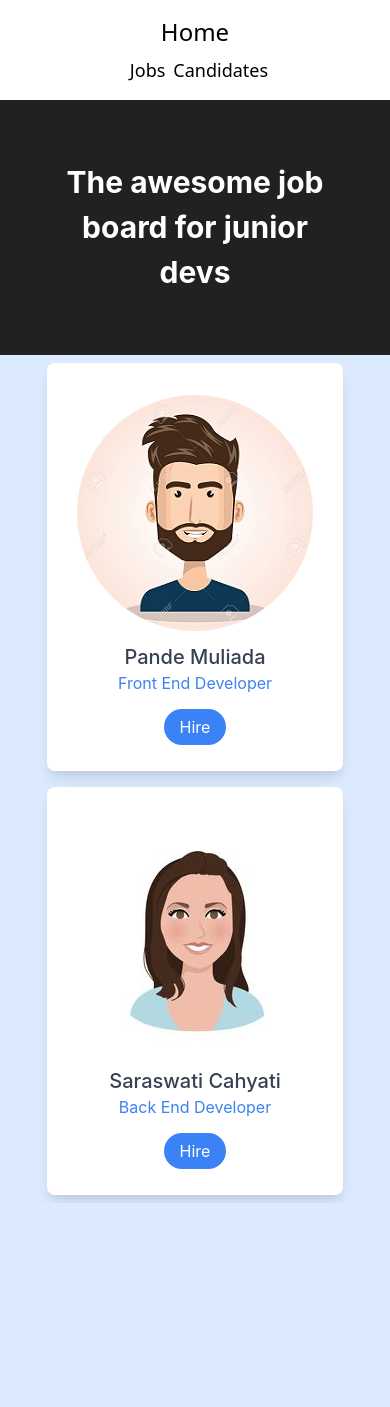
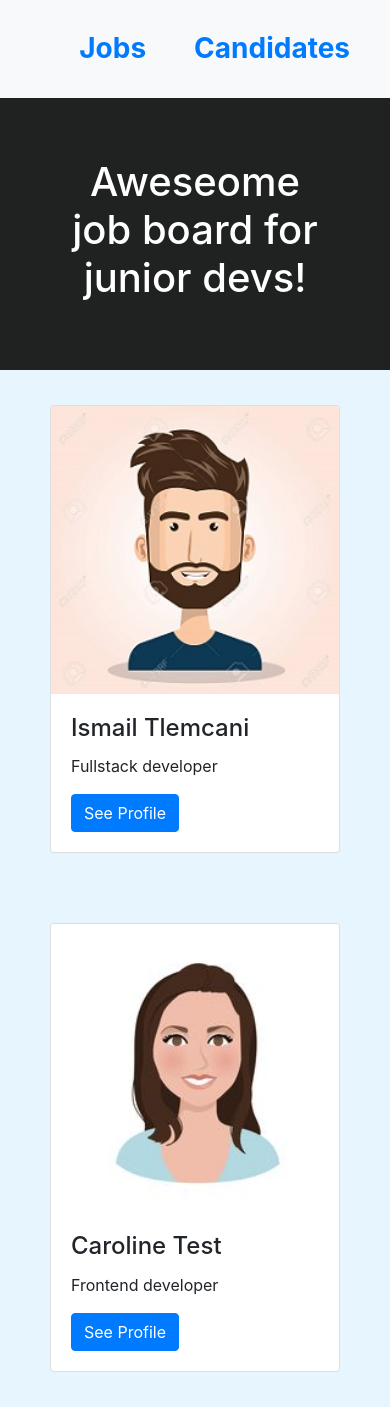
Before and after one commit to Ismailtlem/jobboard, a React (Create React App) app in the folder frontend/: page /candidates in a window 390 px wide. Before the commit the page ends 1203 px from the top, so only its background shows below. Built offline with nearby package versions, Linux system fonts and the light colour scheme.

Commit message:
Fix responsiveness and add bootstrap

```diff
--- a/frontend/package.json
+++ b/frontend/package.json
@@ -6,6 +6,7 @@
     "@testing-library/jest-dom": "^4.2.4",
     "@testing-library/user-event": "^7.2.1",
     "axios": "^0.21.0",
+    "bootstrap": "^4.5.3",
     "react": "^16.13.1",
     "react-dom": "^16.13.1",
     "react-redux": "^7.2.1",
--- a/frontend/public/index.html
+++ b/frontend/public/index.html
@@ -25,12 +25,20 @@
       Learn how to configure a non-root public URL by running `npm run build`.
     -->
     <title>Job board App</title>
+    <!-- Add Tailwind CSS CDN
     <link
       href="https://unpkg.com/tailwindcss@^1.0/dist/tailwind.min.css"
       rel="stylesheet"
-    />
+    /> -->
+    <!-- Add bootstrap CDN
+    <link
+      rel="stylesheet"
+      href="https://maxcdn.bootstrapcdn.com/bootstrap/3.3.7/css/bootstrap.min.css"
+      integrity="sha384-BVYiiSIFeK1dGmJRAkycuHAHRg32OmUcww7on3RYdg4Va+PmSTsz/K68vbdEjh4u"
+      crossorigin="anonymous"
+    /> -->
   </head>
-  <body class="bg-blue-100">
+  <body style="background-color: rgb(231, 246, 254)">
     <noscript>You need to enable JavaScript to run this app.</noscript>
     <div id="root"></div>
     <!--
--- a/frontend/src/App.js
+++ b/frontend/src/App.js
@@ -31,7 +31,7 @@
   return (
     <div className="App">
       <NavBar />
-      <h1 className="text-6xl"></h1>
+      {/* <h1 className="text-6xl"></h1> */}
       <SearchBar handleChange={handleChange} input={term} />
       {jobs.length === 0 ? (
         <p>Jobs are fetching ...</p>
--- a/frontend/src/components/Candidate.js
+++ b/frontend/src/components/Candidate.js
@@ -1,63 +1,40 @@
 import React from "react";
 import NavBar from "./NavBar";
+import "./design/Candidate.css";
 
 //Candidate component
 const Candidate = () => {
   return (
     <div className="Candidate">
       <NavBar />
-      <div id="container" className="w-4/5 mx-auto">
-        <div className="flex flex-col sm:flex-row">
-          {/*Card 1 */}
-          <div className="sm:w-1/4 p-2">
-            <div className="bg-white px-6 py-8 rounded-lg shadow-lg text-center">
-              <div className="mb-3">
+      <div className="container d-flex flex-wrap">
+        <div class="card candidate-style">
           <img
-                  className="w-auto mx-auto rounded-full"
+            class="card-img-top"
             src="./images/avatar-men.jpg"
-                  alt=""
+            alt="Card image"
           />
-              </div>
-              <h2 className="text-xl font-medium text-gray-700">
-                Pande Muliada
-              </h2>
-              <span className="text-blue-500 block mb-5">
-                Front End Developer
-              </span>
-
-              <a
-                href="#"
-                className="px-4 py-2 bg-blue-500 text-white rounded-full"
-              >
-                Hire
+          <div class="card-body">
+            <h4 class="card-title">Ismail Tlemcani</h4>
+            <p class="card-text">Fullstack developer</p>
+            <a href="#" class="btn btn-primary">
+              See Profile
             </a>
           </div>
         </div>
 
-          {/*Card 2 */}
-          <div className="sm:w-1/4 p-2">
-            <div className="bg-white px-6 py-8 rounded-lg shadow-lg text-center">
-              <div className="mb-3">
+        <div class="card candidate-style">
           <img
-                  className="w-auto mx-auto rounded-full"
+            class="card-img-top"
             src="./images/avatar-women.jpg"
-                  alt=""
+            alt="Card image"
           />
-              </div>
-              <h2 className="text-xl font-medium text-gray-700">
-                Saraswati Cahyati
-              </h2>
-              <span className="text-blue-500 block mb-5">
-                Back End Developer
-              </span>
-
-              <a
-                href="#"
-                className="px-4 py-2 bg-blue-500 text-white rounded-full"
-              >
-                Hire
+          <div class="card-body">
+            <h4 class="card-title">Caroline Test </h4>
+            <p class="card-text">Frontend developer</p>
+            <a href="#" class="btn btn-primary">
+              See Profile
             </a>
-            </div>
           </div>
         </div>
       </div>
--- a/frontend/src/components/JobBoardComponent.js
+++ b/frontend/src/components/JobBoardComponent.js
@@ -11,44 +11,44 @@
   }
 
   return (
-    <div className="flex bg-white shadow-lg m-4 p-6 rounded">
+    <div className="d-flex flex-wrap bg-white shadow m-4 p-6 rounded">
       <div>
         <img
           data-testid="company-logo"
           src={job.logo}
           alt={job.company}
-          className="logo"
+          className="m-2 p-2 companyLogo"
         />
       </div>
+
       <div
         data-testid="job-details"
-        className="flex flex-col justify-between ml-4"
+        className="d-flex flex-wrap  flex-column justify-content-between ml-4"
       >
-        <h3 className="font-bold text-blue-500">
+        <h3 className="font-weight-bold text-primary m-2">
           {job.company}
           {job.jobNew && (
-            <span className="text-teal-100 bg-teal-500 font-bold m-2 p-1 rounded-full">
+            <span className="h5 text-white bg-success m-4 p-1 rounded-pill">
               New
             </span>
           )}
           {job.featured && (
-            <span className="text-white bg-black font-bold m-2 p-1 rounded-full">
+            <span className="h5 text-white bg-dark font-weight-bold m-4 p-1 rounded-pill">
               Featured
             </span>
           )}
         </h3>
-        <h2 className="font-bold text-xl">{job.position}</h2>
-        <p className="text-gray-700">
+        <h2 className="font-weight-bold h4">{job.position}</h2>
+        <p className="h5">
           {job.postedAt} · {job.contract} · {job.position}
         </p>
       </div>
-      <div className="flex items-center justify-center ml-auto">
+
+      <div className="d-flex flex-row flex-wrap align-items-center justify-content-center ml-auto">
         {tags
           ? tags.map((tag) => {
               return (
-                <span className="text-blue-500 bg-blue-100 font-bold m-2 p-2 rounded">
-                  {tag}
-                </span>
+                <div className="m-2 p-2 rounded background-blue">{tag}</div>
               );
             })
           : ""}
--- a/frontend/src/components/NavBar.js
+++ b/frontend/src/components/NavBar.js
@@ -4,32 +4,30 @@
 
 const NavBar = () => {
   return (
-    <div className="NavBar">
-      <div className="font-sans flex flex-col text-center sm:flex-row sm:text-left sm:justify-between py-4 px-6 bg-white shadow sm:items-baseline w-full">
-        <div className="mb-2 sm:mb-0">
-          <Link
-            href="/home"
-            className="text-2xl no-underline text-grey-darkest hover:text-blue-dark"
-          >
+    <div>
+      <div className="navbar navbar-expand-lg navbar-light bg-light">
+        <ul className="navbar-nav ml-auto d-flex flex-row">
+          {/* <li className="nav-item active m-4">
+          <Link href="/home" className="">
             Home
           </Link>
-        </div>
-        <div>
-          <Link
-            to="/"
-            className="text-lg no-underline text-grey-darkest hover:text-blue-dark ml-2"
-          >
-            Jobs
-          </Link>
-          <Link
-            to="/candidates"
-            className="text-lg no-underline text-grey-darkest hover:text-blue-dark ml-2"
-          >
-            Candidates
-          </Link>
-        </div>
+        </li> */}
+          <li className="nav-item active m-4 h3 font-weight-bold">
+            <Link to="/" className="">
+              Jobs
+            </Link>
+          </li>
+
+          <li className="nav-item active m-4 h3 font-weight-bold">
+            <Link to="/candidates" className="">
+              Candidates
+            </Link>
+          </li>
+        </ul>
       </div>
-      <h1 className="header">The awesome job board for junior devs</h1>
+      <div class="big-title3 text-center navbarHeader">
+        <h1 class="big_title1">Aweseome job board for junior devs!</h1>
+      </div>
     </div>
   );
 };
--- a/frontend/src/components/SearchBar.js
+++ b/frontend/src/components/SearchBar.js
@@ -1,16 +1,34 @@
-import React, { useState } from "react";
+import React from "react";
 
 function SearchBar(props) {
   return (
-    <div className="container py-8 m-4 p-6">
-      <input
-        className="w-full h-16 px-3 rounded mb-8 focus:outline-none focus:shadow-outline text-xl px-8 shadow-lg"
-        type="search"
-        placeholder="Search..."
-        data-testid="searchbar-id"
-        value={props.input}
-        onChange={props.handleChange}
-      />
+    <div className="container">
+      <br />
+      <div className="row justify-content-center">
+        <div className="col-12 col-md-10 col-lg-8">
+          <div className="card-body row no-gutters align-items-center">
+            <div className="col-auto">
+              <i className="fas fa-search h4 text-body"></i>
+            </div>
+
+            <div className="col">
+              <input
+                className="form-control form-control-lg form-control-borderless"
+                type="search"
+                placeholder="Type the job you want"
+                value={props.input}
+                onChange={props.handleChange}
+              />
+            </div>
+
+            <div className="col-auto">
+              <button className="btn btn-lg btn-success" type="submit">
+                Search
+              </button>
+            </div>
+          </div>
+        </div>
+      </div>
     </div>
   );
 }
--- /dev/null
+++ b/frontend/src/components/design/Candidate.css
@@ -0,0 +1,5 @@
+.candidate-style {
+  width: 400px;
+  margin: 35px;
+  position: relative;
+}
--- a/frontend/src/components/design/NavBar.css
+++ b/frontend/src/components/design/NavBar.css
@@ -1,6 +1,5 @@
-.header {
+.navbarHeader {
   padding: 60px;
-  text-align: center;
   background: #202222;
   color: white;
   font-size: 30px;
--- a/frontend/src/index.css
+++ b/frontend/src/index.css
@@ -12,7 +12,11 @@
     monospace;
 }
 
-.logo {
+.companyLogo {
   width: 88px;
   height: 88px;
 }
+
+.background-blue {
+  background-color: rgb(231, 246, 254);
+}
--- a/frontend/src/index.js
+++ b/frontend/src/index.js
@@ -1,3 +1,4 @@
+import "bootstrap/dist/css/bootstrap.css";
 import React from "react";
 import ReactDOM from "react-dom";
 import { BrowserRouter } from "react-router-dom";
```
Also changed, not shown: 1 other file (tests, documents, lock files or other folders). Lines whose indentation alone changed are shown as unchanged.
